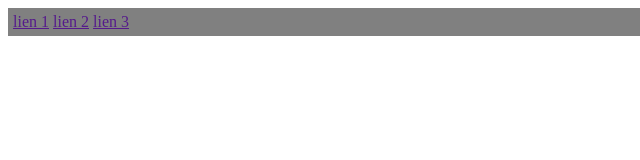
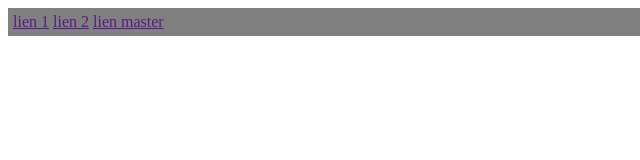
Before and after one commit to harounaKane/greta_git, a plain HTML site: page index.html in a window 1280 px wide. Shown: the full height of the page, 0-640 px from the left. Drawn offline with Linux system fonts and the light colour scheme.

Commit message:
lien master

```diff
--- a/index.html
+++ b/index.html
@@ -12,7 +12,7 @@
     <nav>
       <a href="">lien 1</a>
       <a href="">lien 2</a>
-      <a href="">lien 3</a>
+      <a href="">lien master</a>
     </nav>
   </header>
 
```
